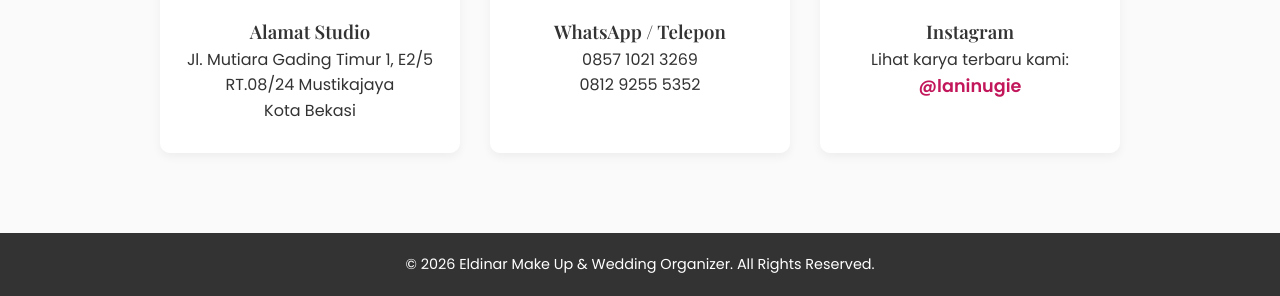
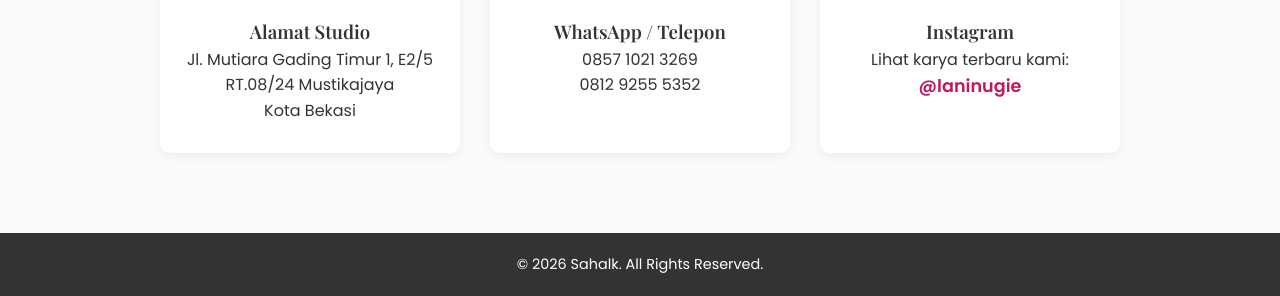
Before and after one commit to sahalkurniawan15-ai/Eldinar, a plain HTML site: page index.html in a window 1280 px wide. Shown: the part 2643-2939 px from the top of the page. Drawn offline with nearby package versions, Linux system fonts and the light colour scheme; a web font is replaced by a local one.

Commit message:
Update index.html

```diff
--- a/index.html
+++ b/index.html
@@ -348,7 +348,7 @@
 
     <!-- Footer -->
     <footer>
-        <p>&copy; 2026 Eldinar Make Up & Wedding Organizer. All Rights Reserved.</p>
+        <p>&copy; 2026 Sahalk. All Rights Reserved.</p>
     </footer>
 
 </body>
```
